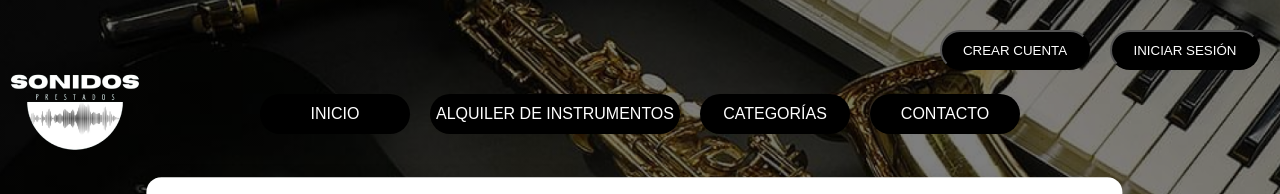
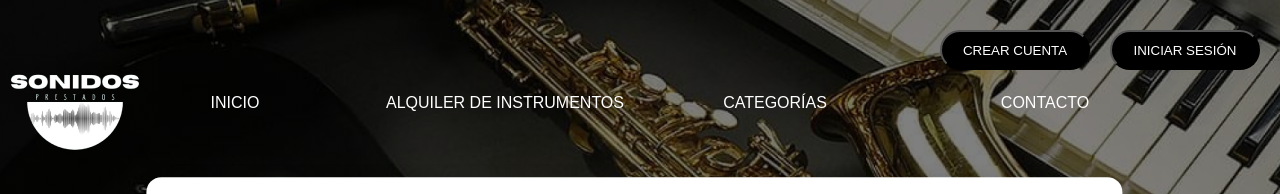
Before and after one commit to MaicolNz/FrontProyectoDH, a React (Vite) app in the folder vite-project/: page /detail/1 in a window 1280 px wide. Shown: the top 194 px of the page. Built offline with nearby package versions, Linux system fonts and the light colour scheme.

Commit message:
css2 12/8

```diff
--- a/vite-project/src/App.css
+++ b/vite-project/src/App.css
@@ -200,6 +200,12 @@
 
 .navDetail {
   display: flex;
+  justify-content: center;
+  padding: 10px;
+  list-style: none;
+  margin: 0;
+  position: relative;
+  top: -100px;
   /* gap: 100px; */
   list-style-type: none;
   flex-direction: column;
@@ -208,12 +214,26 @@
 }
 
 
-.navDetail li a {
+.navDetail li {
+  font-weight: lighter;
+  font-size: 16px;
+  width: 250px;
+  /*background-color: black;
+  border-radius: 20px;
+  height: 40px; */
   color: white;
-  text-decoration: none;
-  font-size: 16px;
+  display: flex;
+  justify-content: center;
+  align-items: center;
 
+  a {
+    color: white;
+    text-decoration: none;
+    font-size: 16px;
+
+  }
 }
+
 
 .heroDetail {
   display: flex;
--- a/vite-project/src/Components/DetailNavbar.jsx
+++ b/vite-project/src/Components/DetailNavbar.jsx
@@ -15,11 +15,11 @@ const DetailNavbar = () => {
           </a>
         </div>
         <div className="heroDetail">
-          <ul className='navDetail' style={{ display: 'flex', justifyContent: 'center', padding: '10px 0', listStyle: 'none', margin: '0', position: 'relative', top: '-100px' }}>
-            <li style={{ fontWeight: "lighter", fontSize: "16px", backgroundColor: "black", borderRadius: "20px", width: "150px", height: "40px", color: "white", display: "flex", justifyContent: "center", alignItems: "center" }}><a href="/">INICIO</a></li>
-            <li style={{ fontWeight: "lighter", fontSize: "16px", backgroundColor: "black", borderRadius: "20px", width: "250px", height: "40px", color: "white", display: "flex", justifyContent: "center", alignItems: "center" }}><a href="/products">ALQUILER DE INSTRUMENTOS</a></li>
-            <li style={{ fontWeight: "lighter", fontSize: "16px", backgroundColor: "black", borderRadius: "20px", width: "150px", height: "40px", color: "white", display: "flex", justifyContent: "center", alignItems: "center" }}><a href="/contact">CATEGORÍAS</a></li>
-            <li style={{ fontWeight: "lighter", fontSize: "16px", backgroundColor: "black", borderRadius: "20px", width: "150px", height: "40px", color: "white", display: "flex", justifyContent: "center", alignItems: "center" }}><a href="/about">CONTACTO</a></li>
+          <ul className='navDetail'>
+            <li><a href="/">INICIO</a></li>
+            <li><a href="/products">ALQUILER DE INSTRUMENTOS</a></li>
+            <li><a href="/contact">CATEGORÍAS</a></li>
+            <li><a href="/about">CONTACTO</a></li>
           </ul>
         </div>
       </div>
```
